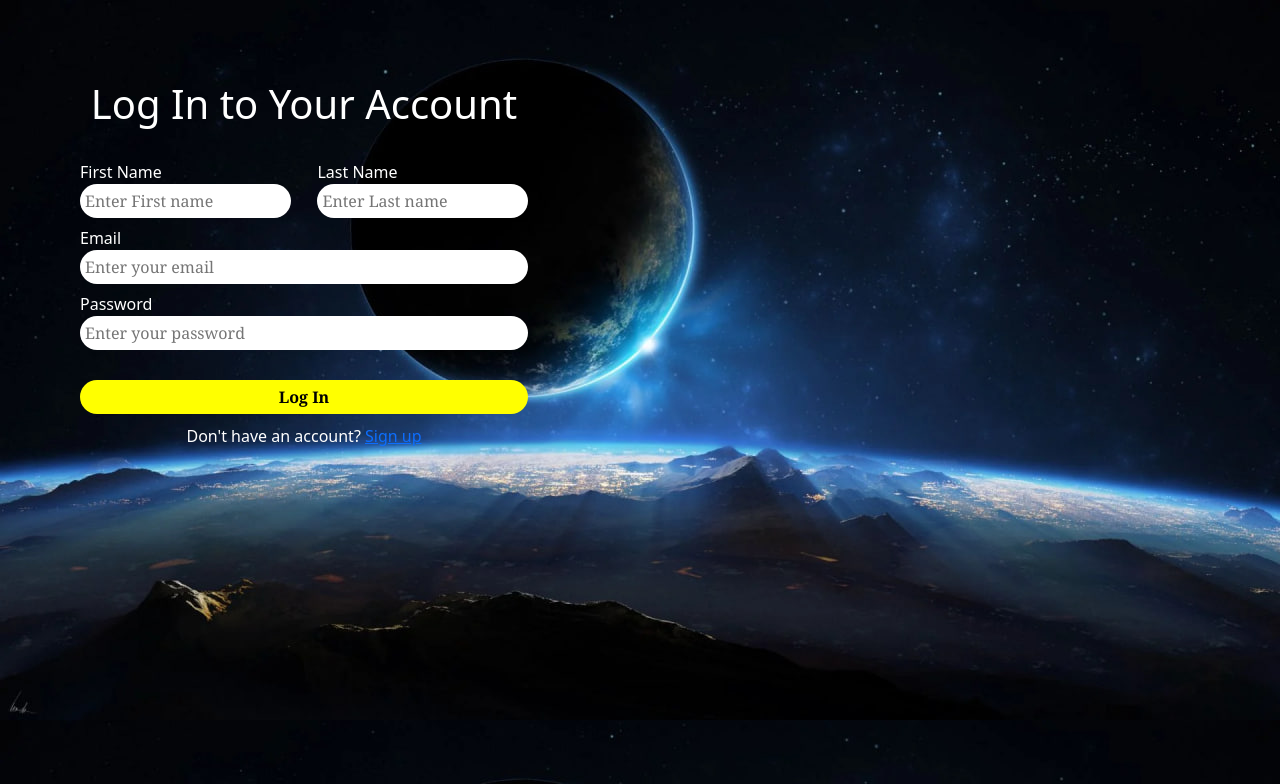
After one commit to rienleam/PHP-MOVIE-TICKET-PROJECT, a PHP site: page /views/form/login.php in a window 1280 px wide. The commit adds this page. Shown: the top 784 px of the page. Run offline with PHP 8.4, Linux system fonts and the light colour scheme.

Commit message:
[PMTP-30] :Write code and style

```diff
--- /dev/null
+++ b/views/css/form.css
@@ -0,0 +1,55 @@
+body {
+    width: 100%;
+    background: url(../../assets/images/back.jpg);
+    background-size: cover;
+    padding: 80px;
+    display: flex;
+    flex-direction: column;
+    font-family: Georgia, 'Times New Roman', Times, serif;
+}
+form {
+    width: 40%;
+    display: flex;
+    flex-direction: column;
+    color: white;
+}
+h1 {
+    text-align: center;
+}
+.username {
+    width: 100%;
+    display: flex;
+    justify-content: space-between;
+}
+.firstname, .lastname {
+    width: 47%;
+}
+form input {
+    width: 100%;
+    padding: 5px;
+    border-radius: 20px;
+    box-sizing: border-box;
+    border: none;
+    font-family: Georgia, 'Times New Roman', Times, serif;
+}
+#login {
+    width: 100%;
+    padding: 5px;
+    margin: 30px 0px 10px 0px;
+    background-color: yellow;
+    border: none;
+    border-radius: 30px;
+    font-weight: bold;
+    font-family: Georgia, 'Times New Roman', Times, serif;
+}
+
+p {
+    text-align: center;
+}
+.picture {
+    width: 30%;
+}
+.picture img {
+    margin-top: 30%;
+    width: 100%;
+}
--- /dev/null
+++ b/views/form/login.php
@@ -0,0 +1,32 @@
+<?php
+require("../partials/header.php");
+// require("../partials/nav.php");
+?>
+
+<form action="">
+    <h1 class="mb-4">Log In to Your Account</h1>
+    <div class="username">
+        <div class="firstname">
+            <label class="mt-2" for="firstname">First Name</label>
+            <input type="text" name="firstname" placeholder="Enter First name" required>
+        </div>
+        <div class="lastname">
+            <label class="mt-2" for="lastname">Last Name</label>
+            <input type="text" name="lastname" placeholder="Enter Last name" required>
+        </div>
+    </div>
+    <label class="mt-2" for="email">Email</label>
+    <input type="email" name="email" placeholder="Enter your email" required>
+    <label class="mt-2" for="password">Password</label>
+    <input type="password" name="password" placeholder="Enter your password" required>
+
+
+    <button id="login" type="submit">Log In</button>
+
+    <p>Don't have an account? <a href="#"> Sign up</a></p>
+
+</form>
+
+<!-- <div class="picture">
+    <img src="#">
+</div> -->
--- a/views/partials/header.php
+++ b/views/partials/header.php
@@ -4,6 +4,7 @@
     <meta charset="UTF-8">
     <meta http-equiv="X-UA-Compatible" content="IE=edge">
     <meta name="viewport" content="width=device-width, initial-scale=1.0">
+    <link rel="stylesheet" href="../css/form.css">
     <link href="https://cdn.jsdelivr.net/npm/bootstrap@5.3.0-alpha1/dist/css/bootstrap.min.css" rel="stylesheet" integrity="sha384-GLhlTQ8iRABdZLl6O3oVMWSktQOp6b7In1Zl3/Jr59b6EGGoI1aFkw7cmDA6j6gD" crossorigin="anonymous">
     <link rel="stylesheet" href="../css/style.css">
     <script src="https://cdn.jsdelivr.net/npm/bootstrap@5.3.0-alpha1/dist/js/bootstrap.bundle.min.js" integrity="sha384-w76AqPfDkMBDXo30jS1Sgez6pr3x5MlQ1ZAGC+nuZB+EYdgRZgiwxhTBTkF7CXvN" crossorigin="anonymous"></script>
--- a/views/partials/nav.php
+++ b/views/partials/nav.php
@@ -53,7 +53,7 @@
                 <a class="nav-link" href="#">Register</a>
             </li>
             <li class="nav-item">
-                <a class="nav-link" href="#">Login</a>
+                <a class="nav-link" href="views/form/login.php">Login</a>
             </li>
       </ul>
     </div>
```
Also changed, not shown: assets/images/back.jpg (added), views/form/logout.php (added).
